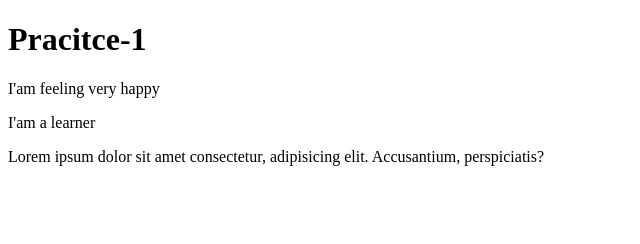
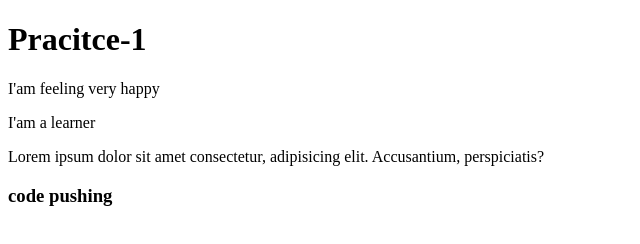
Before and after one commit to gazimahmudhasan3/practice-1, a plain HTML site: page index.html in a window 1280 px wide. Shown: the whole page, without its empty margins (0-640 px from the left). Drawn offline with Linux system fonts and the light colour scheme.

Commit message:
new-changes

```diff
--- a/index.html
+++ b/index.html
@@ -11,5 +11,6 @@
     <p>I'am feeling very happy</p>
     <p>I'am a learner</p>
     <p>Lorem ipsum dolor sit amet consectetur, adipisicing elit. Accusantium, perspiciatis?</p>
+    <h3>code pushing</h3>
 </body>
 </html>
```
